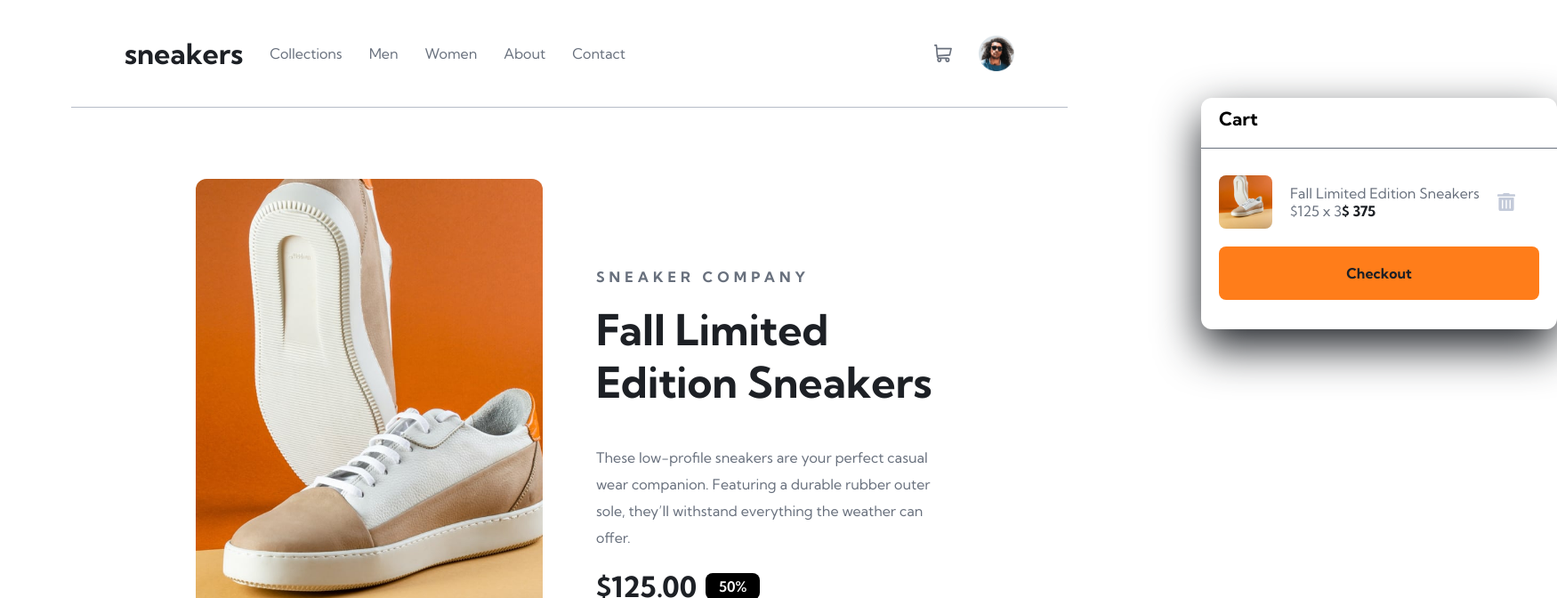
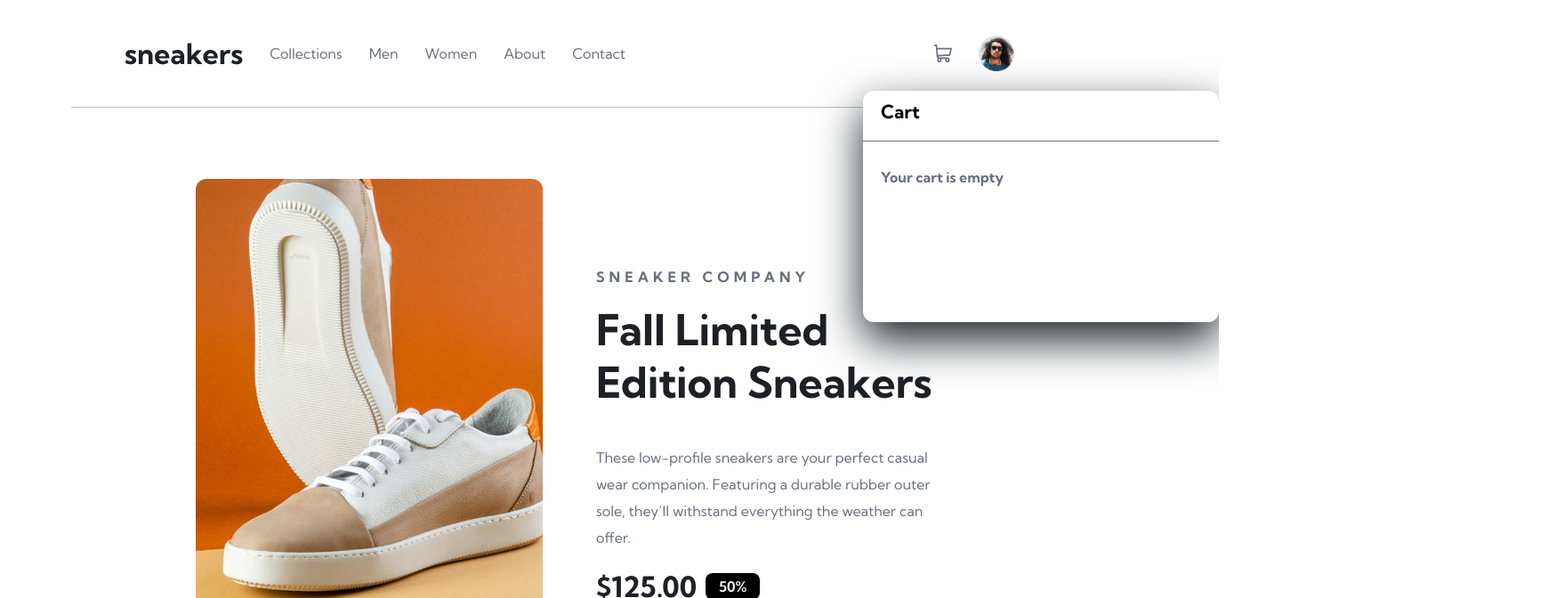
Before and after one commit to JoacoDv/E-commerce-product, a React app: page / in a window 1280 px wide. Both pictures are taken after a click on the picture 1060 px from the left and 60 px from the top of the page. Shown: the top 672 px of the page at 89% size, 1750 px wide, since content can reach past the window. Built offline with nearby package versions, Linux system fonts and the light colour scheme.

Commit message:
add trash feature

```diff
--- a/src/App.js
+++ b/src/App.js
@@ -7,16 +7,17 @@ import imageProduct from "./images/image-product-1-thumbnail.jpg"
 
 
 const App = () => {
-        const [cartClass, setCartClass] = useState("cart-container hidden")
-        const [cartList, setCartList] = useState({price: 125, title: "Fall Limited Edition Sneakers", unit: 3, image: imageProduct})
+    const [positionCart, setPositionCart] = useState({left: 0, top: 0})
+    const [cartClass, setCartClass] = useState("cart-container hidden")
+    const [cartList, setCartList] = useState([])
     return ( <>
 
-        <NavBar setCartClass={setCartClass} cartClass={cartClass}/>
-        <Cart cartClass={cartClass} cartList={cartList} setCartList={setCartList} />
+        <NavBar setCartClass={setCartClass} cartClass={cartClass} setPositionCart={setPositionCart}/>
+        <Cart positionCart= {positionCart} cartClass={cartClass} cartList={cartList} setCartList={setCartList} />
 
         <main>
             <ImgContainer />
-            <Content setCartList={setCartList}/>
+            <Content setCartList={setCartList} cartList={cartList}/>
         </main>
 
 
--- a/src/Cart.js
+++ b/src/Cart.js
@@ -1,29 +1,50 @@
-import React from "react"
+import React, {useEffect} from "react"
 import trash from "./images/icon-delete.svg"
 
 
-const Cart = ({cartClass, cartList, setCartList}) => {
-    return (<div className={cartClass}>
+const Cart = ({cartClass, cartList, setCartList, positionCart}) => {
+
+    useEffect(() => {
+        console.log("cartList ha cambiado:", cartList);
+    }, [cartList]);
+
+    // Procesar el array antes de renderizar
+    const processedCartList = cartList.map((cartContent, index) => (
+        <ProductCart
+            index={index}
+            key={index}
+            cartContent={cartContent}
+            cartList={cartList}
+            setCartList={setCartList}
+        />
+    ));
+
+    return (<div style={{...positionCart}} className={cartClass}>
         <section className="header">
             <h3>Cart</h3>
         </section>
         <section className="content-cart">
-            {Object.keys(cartList).length === 0 ? <p>Your cart is empty</p> : <ProductCart cartList={cartList} setCartList={setCartList} />}
+            {Object.keys(cartList).length === 0 ? <p>Your cart is empty</p> : cartList.map((cartContent, index) => {
+                return <ProductCart index={index} key={index} cartContent={cartContent} cartList={cartList} setCartList={setCartList}/>
+            })}
         </section>
     </div>)
 }
 
-const ProductCart = ({cartList, setCartList}) => {
+const ProductCart = ({cartList, cartContent, setCartList, index}) => {
     return (<>
         <section style={{ display: "flex", flexDirection: "row", width: "100%", alignItems: "center", gap: "20px", color: "hsl(219, 9%, 45%)", fontWeight: "400" }}>
-            <img src={cartList.image} style={{borderRadius: "8px", height: "60px", width: "60px"}}/>
+            <img src={cartContent.image} style={{borderRadius: "8px", height: "60px", width: "60px"}}/>
             <section display="flex">
-                <p width="100%">{cartList.title}</p>
-                <p>${cartList.price} x {cartList.unit}
-                    <strong style={{fontWeight: "700", color: "hsl(220, 13%, 13%)"}}>$ {cartList.price * cartList.unit}</strong>
+                <p width="100%">{cartContent.title}</p>
+                <p>${cartContent.price} x {cartList.unit}
+                    <strong style={{fontWeight: "700", color: "hsl(220, 13%, 13%)"}}>$ {cartContent.price * cartContent.unit}</strong>
                     </p>
             </section>
-            <img src={trash} style={{cursor: "pointer"}} width="20px" height="20px" />
+            <img onClick={e => {
+                const newCartList = cartList.filter((_, i) => i !== index);
+                setCartList(newCartList)
+                }} src={trash} style={{cursor: "pointer"}} width="20px" height="20px" />
         </section>
         <button className="add-to-cart" style={{width: "100%", margin:"20px 0", display: "block", textAlign: "center"
         }}>Checkout</button>
--- a/src/Content.js
+++ b/src/Content.js
@@ -2,8 +2,10 @@ import React, {useState} from "react";
 import minusIcon from "./images/icon-minus.svg"
 import plusIcon from "./images/icon-plus.svg"
 import cart from "./images/icon-cart.svg"
+import imageProduct from "./images/image-product-1-thumbnail.jpg"
 
-const Content = () => {
+
+const Content = ({setCartList, cartList}) => {
     const [count, setCount] = useState(0);
     return (<section className="content">
         <h3>Sneaker Company</h3>
@@ -26,7 +28,11 @@ const Content = () => {
                 <img src={plusIcon} alt="Sumar" />
             </button>
         </div>
-        <button className="add-to-cart"><img src={cart}></img>Add to cart</button>
+        <button className="add-to-cart" onClick={e => {
+            if (count === 0) return;
+            setCartList([...cartList, {price: 125, title: "Fall Limited Edition Sneakers", unit: count, image: imageProduct}])
+            setCount(0)
+        }}><img src={cart}></img>Add to cart</button>
 
         </section>
     )
--- a/src/NavBar.js
+++ b/src/NavBar.js
@@ -1,10 +1,11 @@
-import React, {useRef, useState} from 'react'
+import React, {useRef} from 'react'
 import cart from "./images/icon-cart.svg"
 import avatar from "./images/image-avatar.png"
 const navItems = ["Collections","Men", "Women" ,"About" ,"Contact"]
 
-const NavBar = ({setCartClass, cartClass}) => {
+const NavBar = ({setCartClass, cartClass, setPositionCart}) => {
     const nav = useRef(null)
+    const cartPosition = useRef(null)
     const anchorArray = useRef([])
     const anchordPosition = useRef(0)
     function drawMark(index) {
@@ -29,7 +30,12 @@ const NavBar = ({setCartClass, cartClass}) => {
                 nav.current.style.setProperty("--border", "0px")
             }} ref={a => anchorArray.current[index] = a} onFocus={(e) => moveMark(drawMark(index))}>{a}</a>
         })}
-        <img src={cart} className='cart' alt='cart' onClick={e => setCartClass(cartClass === "cart-container" ? "cart-container hidden" : "cart-container")}></img>
+        <img src={cart} ref={cartPosition} className='cart' alt='cart' onClick={e => {
+            const left = cartPosition.current.getBoundingClientRect().left
+            const top = cartPosition.current.getBoundingClientRect().top
+            setPositionCart({left, top})
+            setCartClass(cartClass === "cart-container" ? "cart-container hidden" : "cart-container")
+            }}></img>
         <img src={avatar} className='avatar' alt='avatar'></img>
     </nav>)
 }
--- a/src/styles.css
+++ b/src/styles.css
@@ -335,10 +335,9 @@ transition: transform 0.15s ease, filter 0.15s ease;
 
 .cart-container {
     width: 400px;
-    height: 260px;
+    min-height: 260px;
     position: absolute;
-    left: 1350px;
-    top: 110px;
+    transform: translate(-20%, 20%);
     box-shadow: 0px 20px 50px hsl(220, 13%, 13%);
     z-index: 1;
     background-color: hsl(0, 0%, 100%);
```
